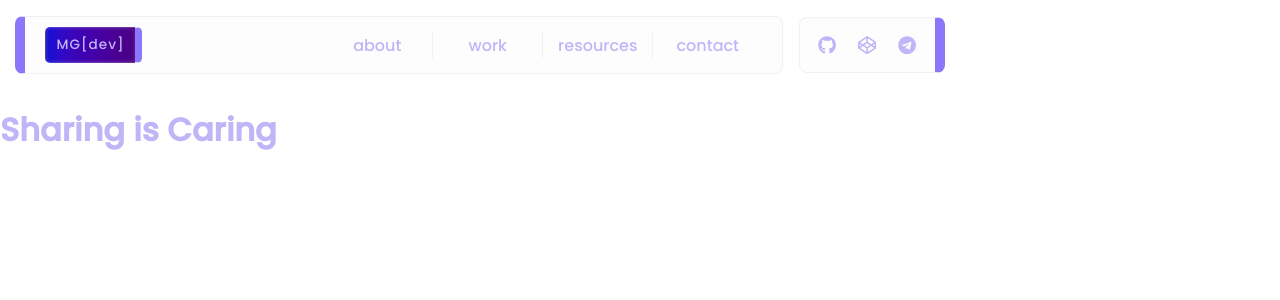
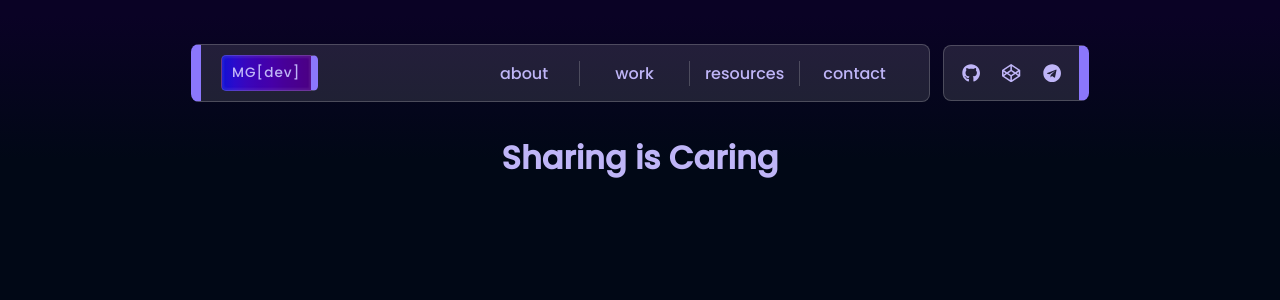
Before and after one commit to midcenturydude7/nextjs-portfolio-site, a Next.js app: page /work in a window 1280 px wide. Shown: the top 300 px of the page. Built offline with nearby package versions, Linux system fonts and the light colour scheme.

Commit message:
Set up basic layout for pages

```diff
--- a/app/contact/page.jsx
+++ b/app/contact/page.jsx
@@ -1,8 +1,10 @@
 import Navbar from "../components/Navbar/Navbar";
+
+import style from "../styles/page.module.scss";
 
 const Contact = () => {
   return (
-    <div className="wrapper-truncated">
+    <div className={style["wrapper-truncated"]}>
       <Navbar />
       <h1>Get in touch</h1>
     </div>
--- a/app/resources/page.jsx
+++ b/app/resources/page.jsx
@@ -1,8 +1,10 @@
 import Navbar from "../components/Navbar/Navbar";
+
+import style from "../styles/page.module.scss";
 
 const Resources = () => {
   return (
-    <div className="wrapper-truncated">
+    <div className={style["wrapper-truncated"]}>
       <Navbar />
       <h1>Resources</h1>
     </div>
--- a/app/work/page.jsx
+++ b/app/work/page.jsx
@@ -1,8 +1,10 @@
 import Navbar from "../components/Navbar/Navbar";
+
+import style from "../styles/page.module.scss";
 
 const Work = () => {
   return (
-    <div className="wrapper-truncated">
+    <div className={style["wrapper-truncated"]}>
       <Navbar />
       <h1>Sharing is Caring</h1>
     </div>
```
